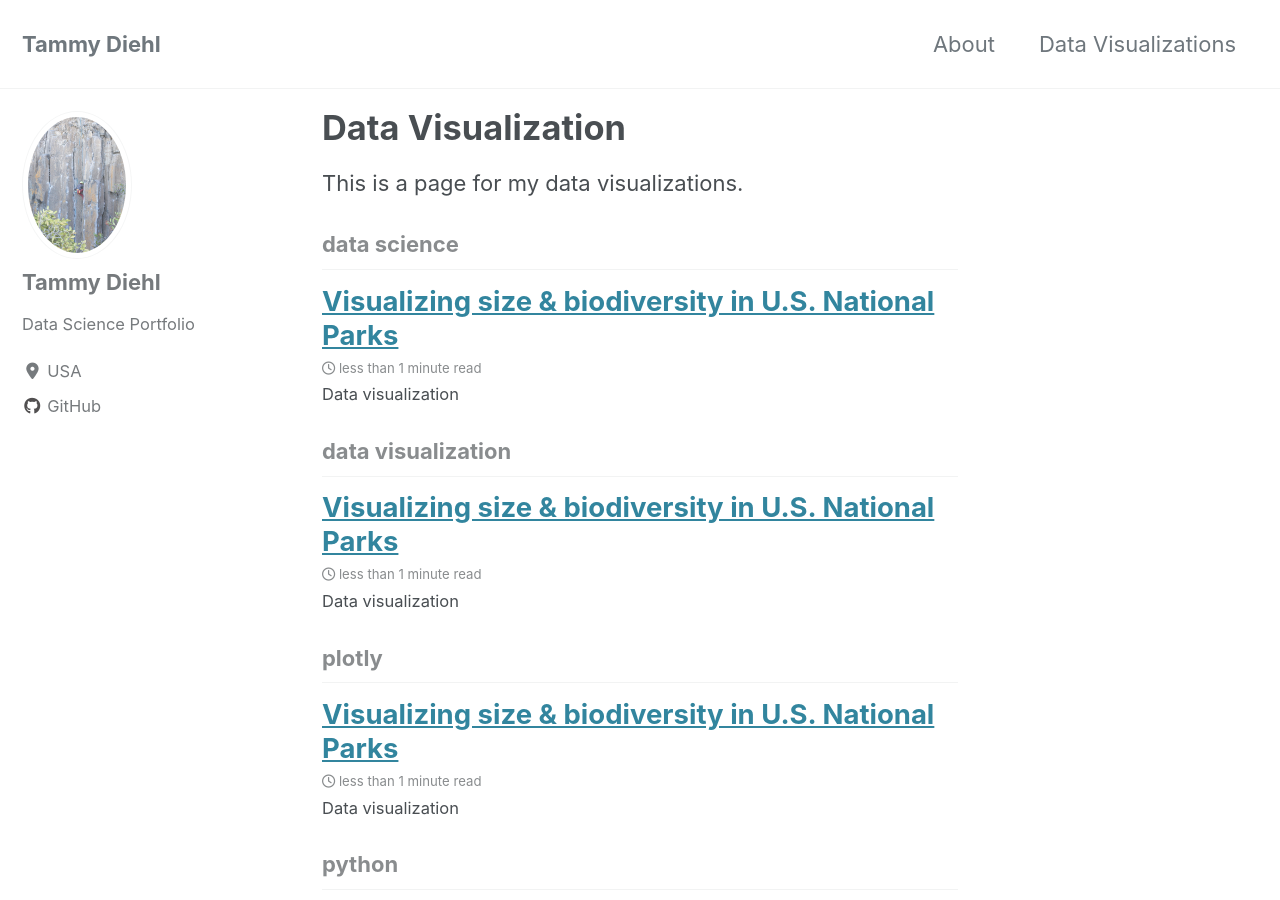
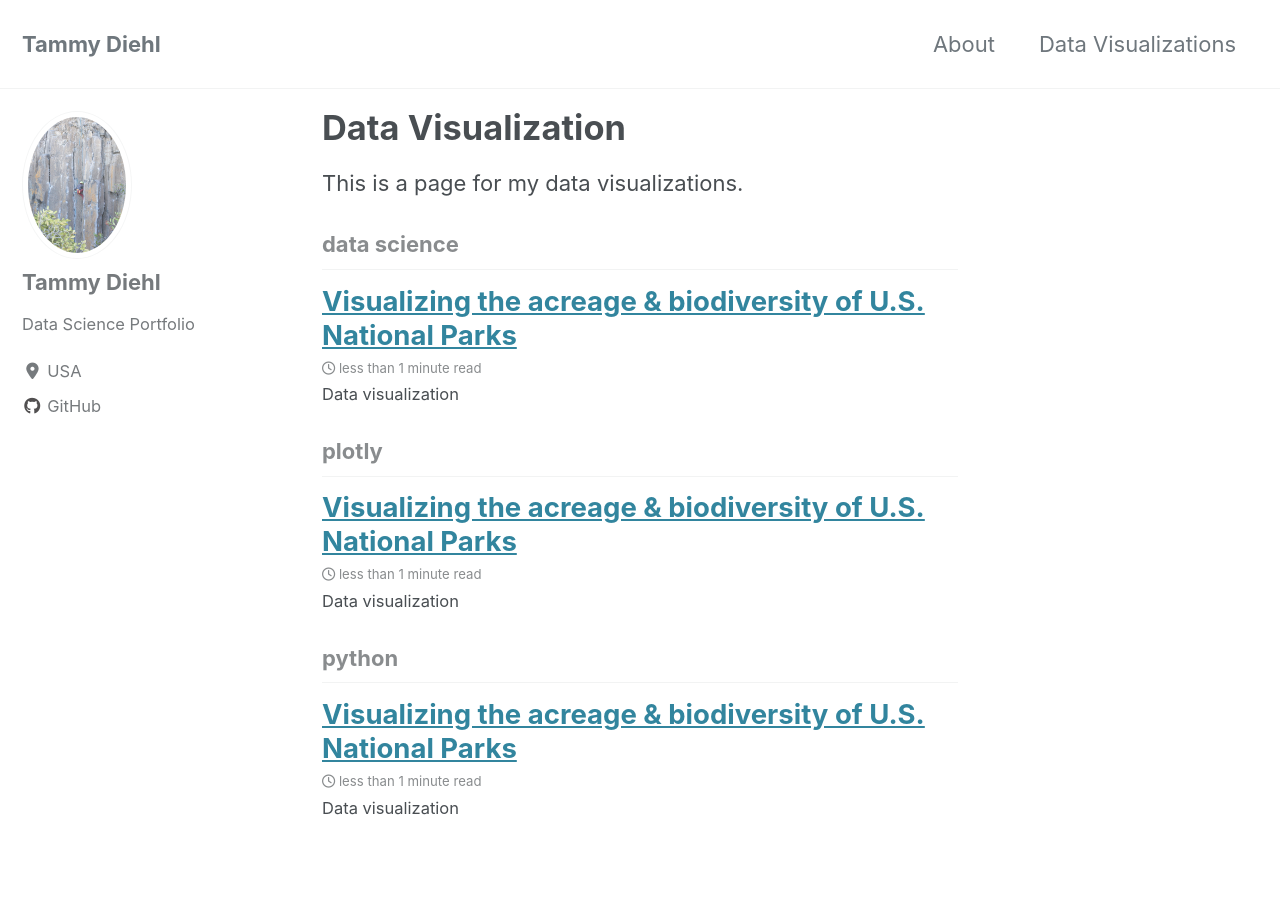
Before and after one commit to tammydiehl/tammydiehl.github.io, a Jekyll site: the page built from _pages/datavisualization.md, in a window 1280 px wide and 900 px high. Built offline with Jekyll 4.4.1, drawn with Linux system fonts in a browser that asks for light colours; cached includes are drawn as plain includes; nearby versions of some CDN libraries; some of the changed text lies outside the part shown.

```diff
--- a/_posts/2020-02-17-parks.md
+++ b/_posts/2020-02-17-parks.md
@@ -1,10 +1,10 @@
 ---
-title: "Visualizing size & biodiversity in U.S. National Parks"
+title: "Visualizing the acreage & biodiversity of U.S. National Parks"
+layout: post
 date: 2020-02-17
-tags: [data science, data visualization, python, plotly]
+tags: [data science, python, plotly]
 excerpt: "Data visualization"
+header:
+  image: "/images/yosemite-resize.jpeg"
 ---
-
-## Visualizing acreage & biodiversity in U.S. National Parks
-
 Using plotly in python, I've created a visualization of the acreage & biodiversity of all U.S. national parks.
```
Also changed, not shown: images/yosemite-resize.jpeg (added), 1 other file.
